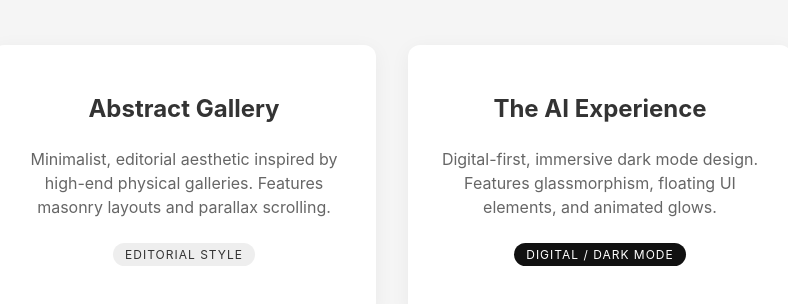
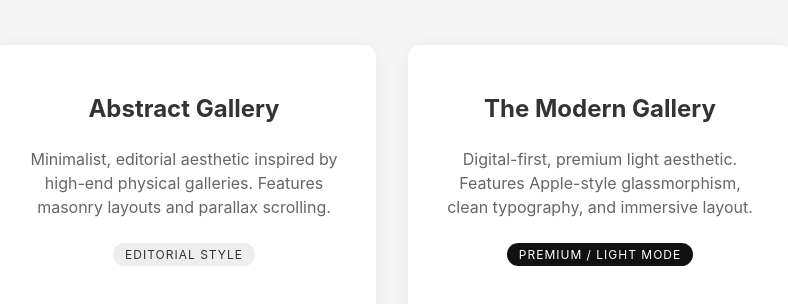
Before and after one commit to udaantech/art-photography-prototype, a plain HTML site: page index.html in a window 1280 px wide. Shown: the part 274-578 px from the top of the page, without its empty margins (248-1036 px from the left). Drawn offline with Linux system fonts and the light colour scheme.

Commit message:
Update landing page description for Modern Gallery

```diff
--- a/index.html
+++ b/index.html
@@ -113,10 +113,10 @@
             </a>
 
             <a href="prototype2/index.html" target="_blank" class="card ai">
-                <h2>The AI Experience</h2>
-                <p>Digital-first, immersive dark mode design. Features glassmorphism, floating UI elements, and animated
-                    glows.</p>
-                <span class="tag">Digital / Dark Mode</span>
+                <h2>The Modern Gallery</h2>
+                <p>Digital-first, premium light aesthetic. Features Apple-style glassmorphism, clean typography, and
+                    immersive layout.</p>
+                <span class="tag">Premium / Light Mode</span>
             </a>
         </div>
     </div>
```
